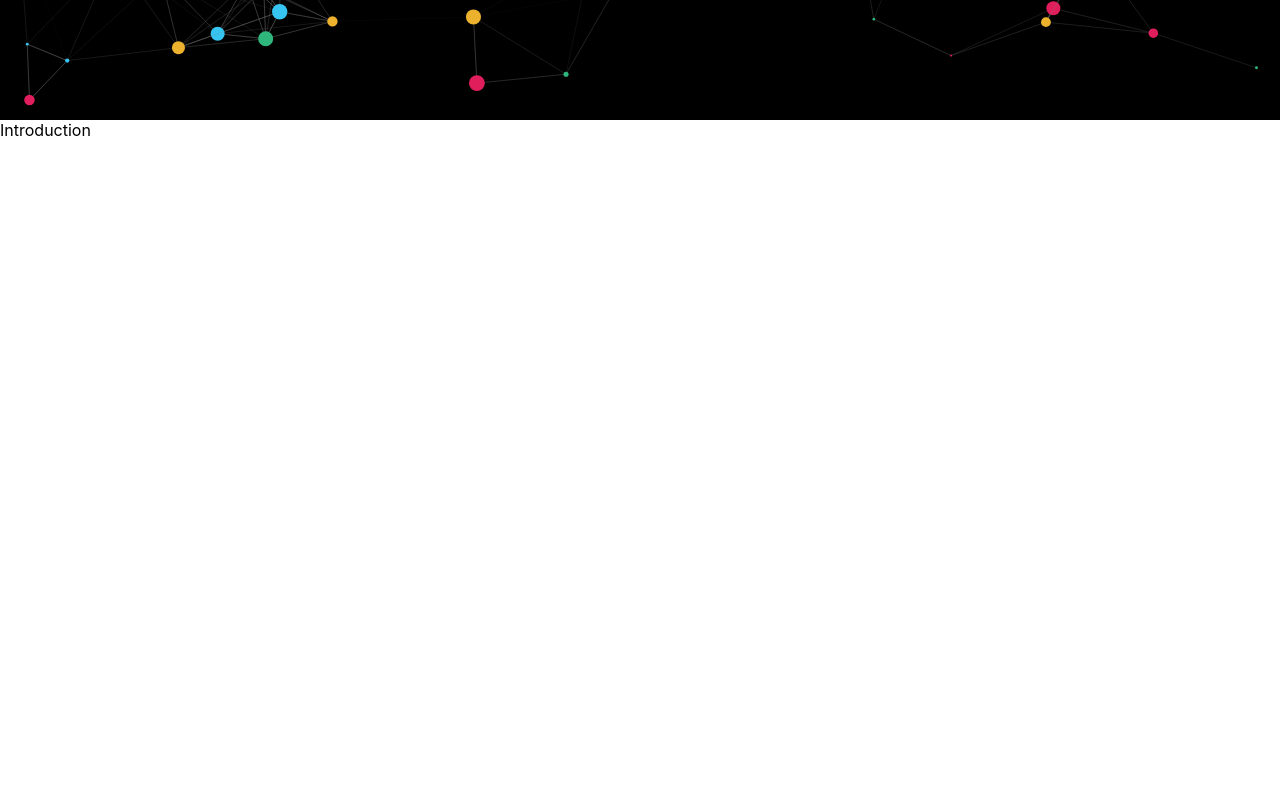
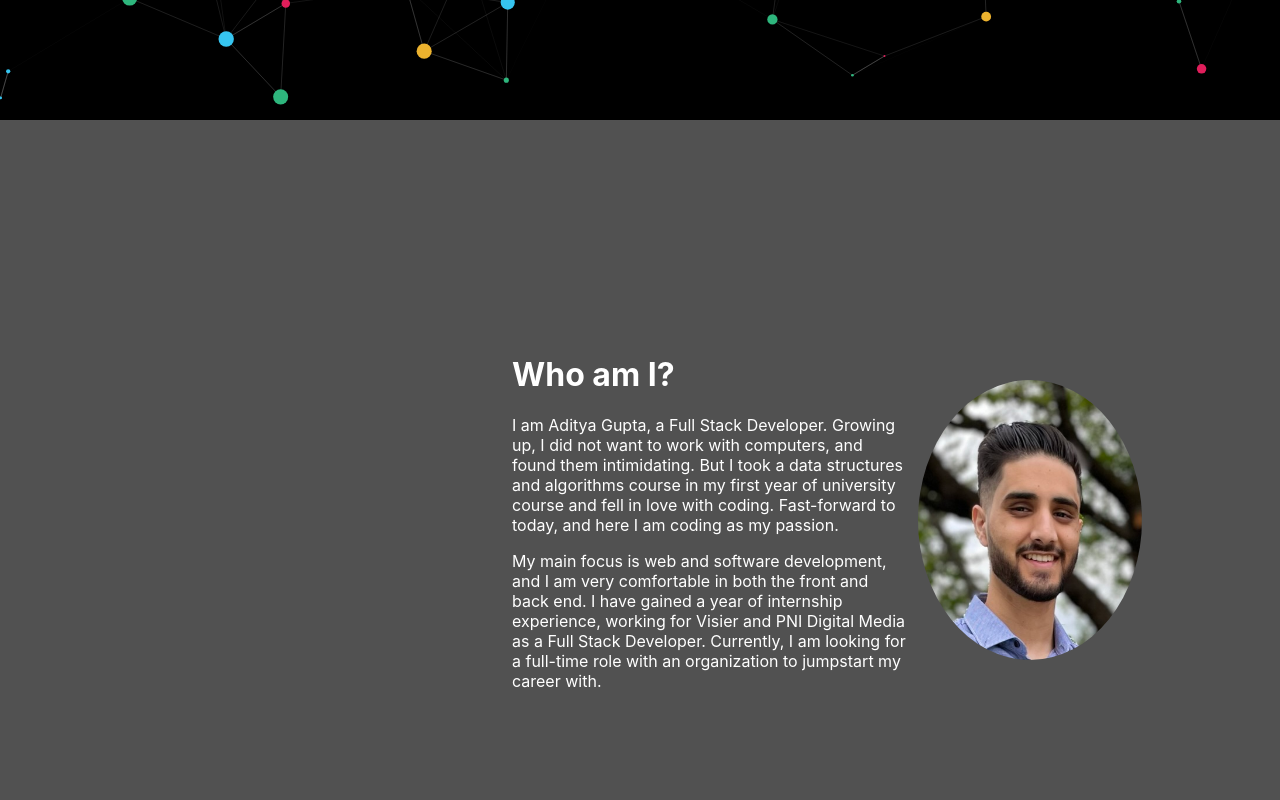
Before and after one commit to aditya000028/portfolio, a React (Create React App) app: page / in a window 1280 px wide. Shown: the part 760-1560 px from the top of the page. Built offline with nearby package versions, Linux system fonts and the light colour scheme.

Commit message:
Stylized introduction section

```diff
--- a/src/components/introduction/introduction.js
+++ b/src/components/introduction/introduction.js
@@ -1,7 +1,19 @@
 import classes from "./introduction.module.css";
+import { SECTION_INTRODUCTION } from "../../strings";
 
 function Introduction() {
-  return <div className={classes.main}>Introduction</div>;
+  return (
+    <div className={classes.introduction}>
+      <div className={classes.content}>
+        <div className={classes.introductionText}>
+          <h1>{SECTION_INTRODUCTION.GREETING}</h1>
+          <p>{SECTION_INTRODUCTION.ABOUT_ME}</p>
+          <p>{SECTION_INTRODUCTION.CURRENTLY}</p>
+        </div>
+        <img src="/assets/images/ProfilePicture.jpeg" alt="Profile headshot" />
+      </div>
+    </div>
+  );
 }
 
 export default Introduction;
--- a/src/components/introduction/introduction.module.css
+++ b/src/components/introduction/introduction.module.css
@@ -1,5 +1,26 @@
-.main {
+.introduction {
   display: flex;
   width: 100%;
   height: 100vh;
+  background-color: rgb(81, 81, 81);
+  justify-content: flex-end
 }
+
+.content {
+  display: flex;
+  position: relative;
+  right: 10%;
+  width: 50%;
+  align-items: center;
+}
+
+.content img {
+  margin: 10px;
+  border-radius: 50%;
+  width: 35%;
+  height: 35%;
+}
+
+.introductionText {
+  color: white;
+}
--- a/src/strings.js
+++ b/src/strings.js
@@ -1,11 +1,13 @@
 export const INTRO = {
   GREETING: "Hi there.",
-  HEADLINE: "I'm Aditya Gupta - a Web/Software Engineer.",
+  HEADLINE: "I'm Aditya Gupta - a Full Stack Developer.",
   WELCOME: "Welcome to my portfolio!"
 }
 
-export const DASHBOARD = {
-
+export const SECTION_INTRODUCTION = {
+  GREETING: "Who am I?",
+  ABOUT_ME: "I am Aditya Gupta, a Full Stack Developer. Growing up, I did not want to work with computers, and found them intimidating. But I took a data structures and algorithms course in my first year of university course and fell in love with coding. Fast-forward to today, and here I am coding as my passion.",
+  CURRENTLY: "My main focus is web and software development, and I am very comfortable in both the front and back end. I have gained a year of internship experience, working for Visier and PNI Digital Media as a Full Stack Developer. Currently, I am looking for a full-time role with an organization to jumpstart my career with. "
 }
 
 // ... more
```
Also changed, not shown: public/assets/images/ProfilePicture.jpeg (renamed from src/assets/ProfilePicture.jpeg).
